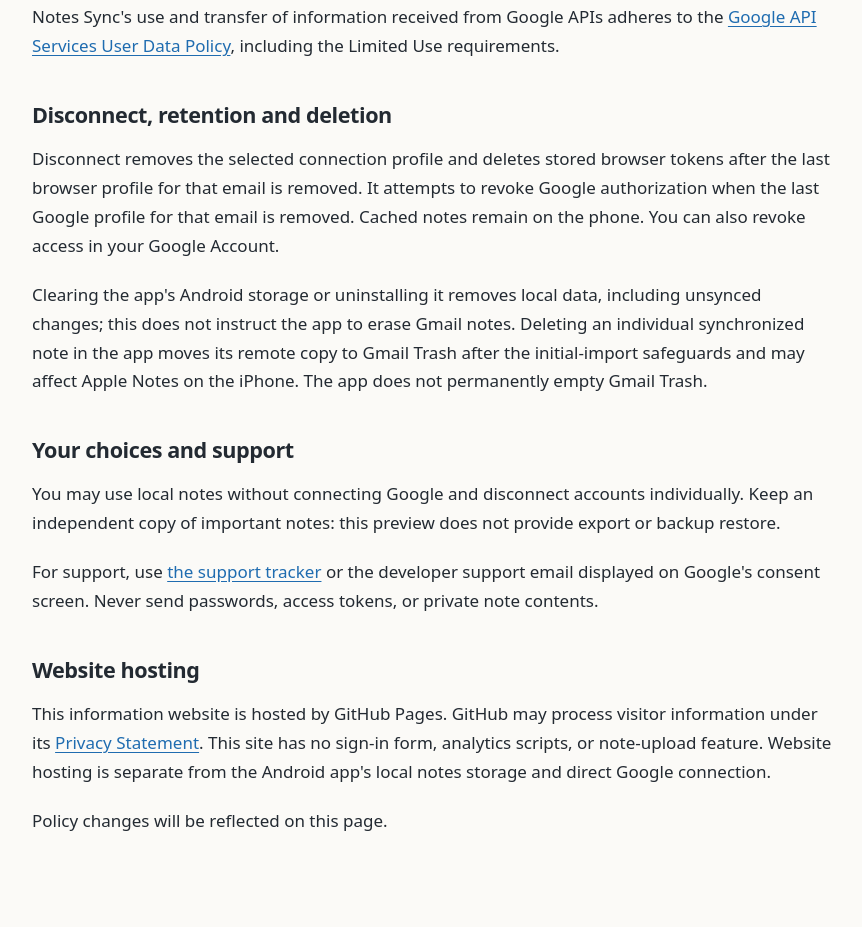
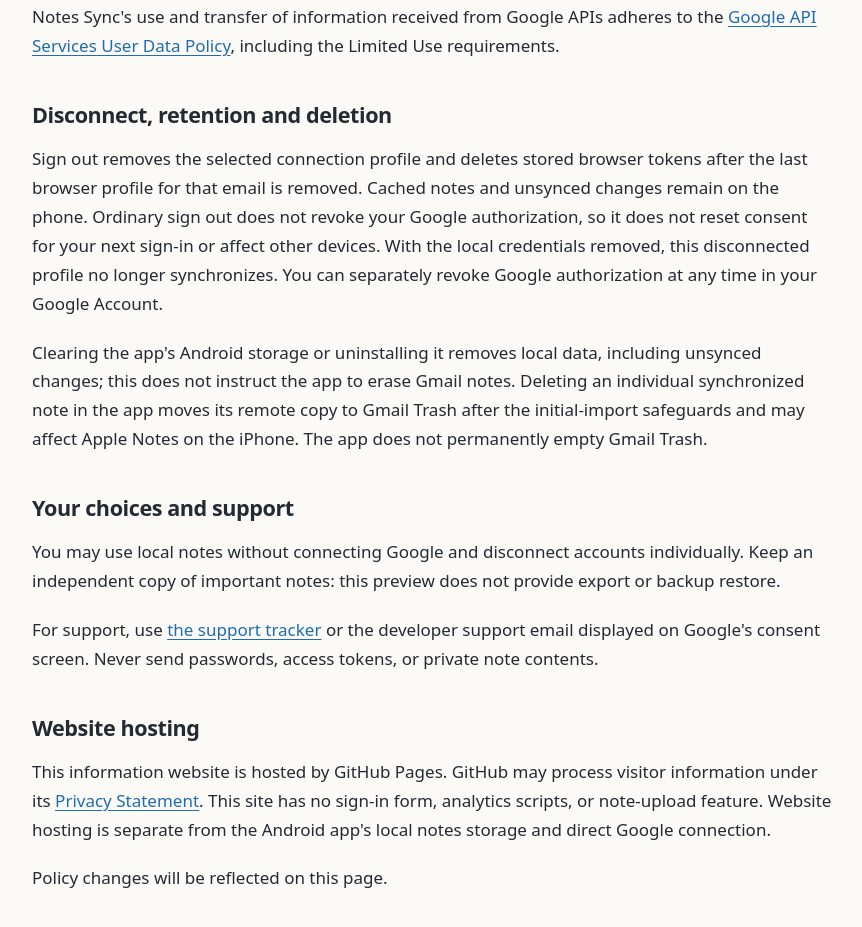
Before and after one commit to vahan-jan/vahan-jan.github.io, a plain HTML site: page privacy-policy.html in a window 1280 px wide. Shown: the part 1599-2526 px from the top of the page, without its empty margins (207-1069 px from the left). Drawn offline with Linux system fonts and the light colour scheme.

Commit message:
docs: уточнить обычный выход и отдельный отзыв Google

```diff
--- a/privacy-policy.html
+++ b/privacy-policy.html
@@ -16,7 +16,7 @@
     <p>Gmail data is used only to provide the user-requested notes synchronization and profile features. Notes changes are sent to the Google account connected to that profile. We do not sell Gmail data, use it for advertising, or use it to train general-purpose AI models. There is no advertising or third-party analytics SDK in the Android app.</p>
     <p>Notes Sync's use and transfer of information received from Google APIs adheres to the <a href="https://developers.google.com/terms/api-services-user-data-policy">Google API Services User Data Policy</a>, including the Limited Use requirements.</p>
     <h2>Disconnect, retention and deletion</h2>
-    <p>Disconnect removes the selected connection profile and deletes stored browser tokens after the last browser profile for that email is removed. It attempts to revoke Google authorization when the last Google profile for that email is removed. Cached notes remain on the phone. You can also revoke access in your Google Account.</p>
+    <p>Sign out removes the selected connection profile and deletes stored browser tokens after the last browser profile for that email is removed. Cached notes and unsynced changes remain on the phone. Ordinary sign out does not revoke your Google authorization, so it does not reset consent for your next sign-in or affect other devices. With the local credentials removed, this disconnected profile no longer synchronizes. You can separately revoke Google authorization at any time in your Google Account.</p>
     <p>Clearing the app's Android storage or uninstalling it removes local data, including unsynced changes; this does not instruct the app to erase Gmail notes. Deleting an individual synchronized note in the app moves its remote copy to Gmail Trash after the initial-import safeguards and may affect Apple Notes on the iPhone. The app does not permanently empty Gmail Trash.</p>
     <h2>Your choices and support</h2>
     <p>You may use local notes without connecting Google and disconnect accounts individually. Keep an independent copy of important notes: this preview does not provide export or backup restore.</p>
```
